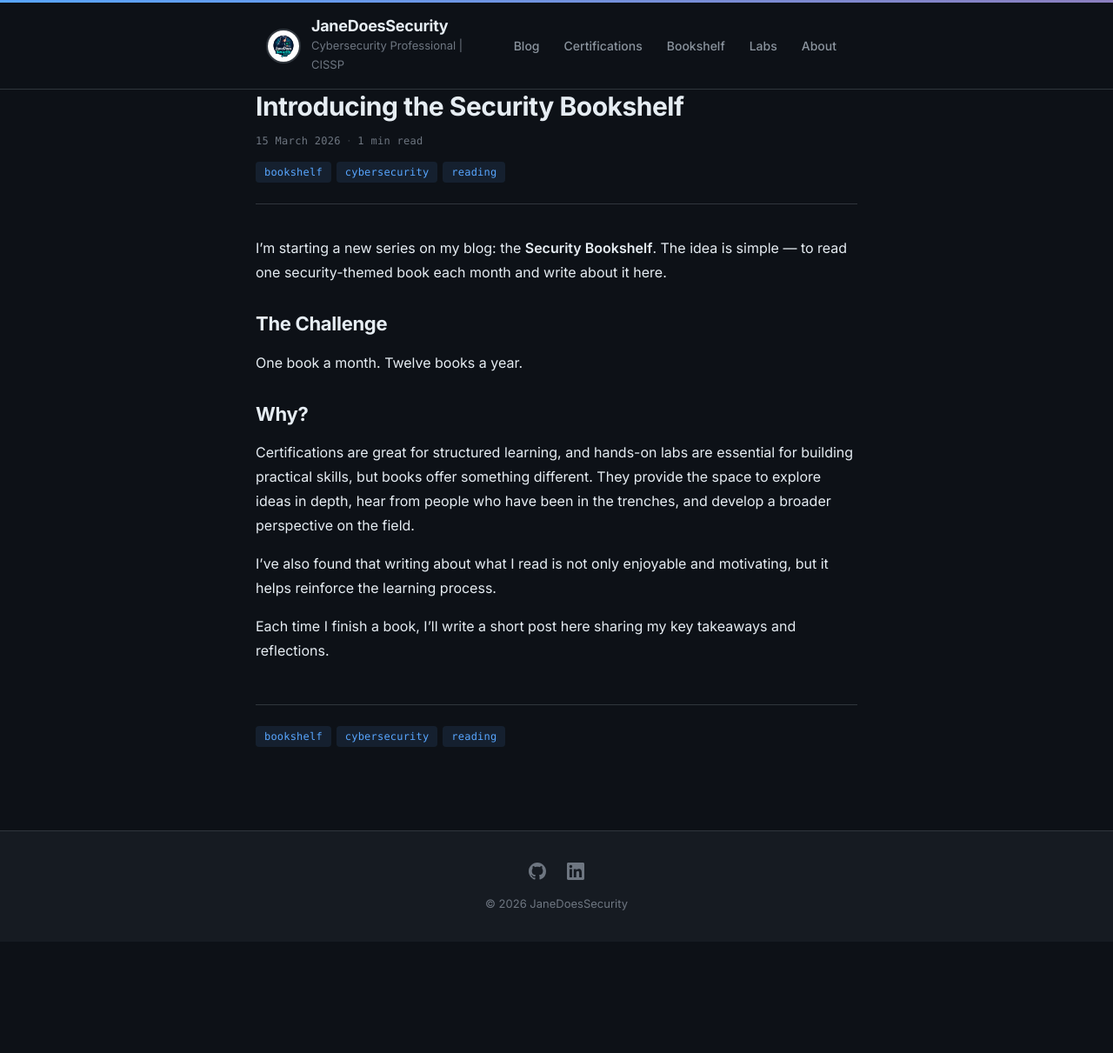
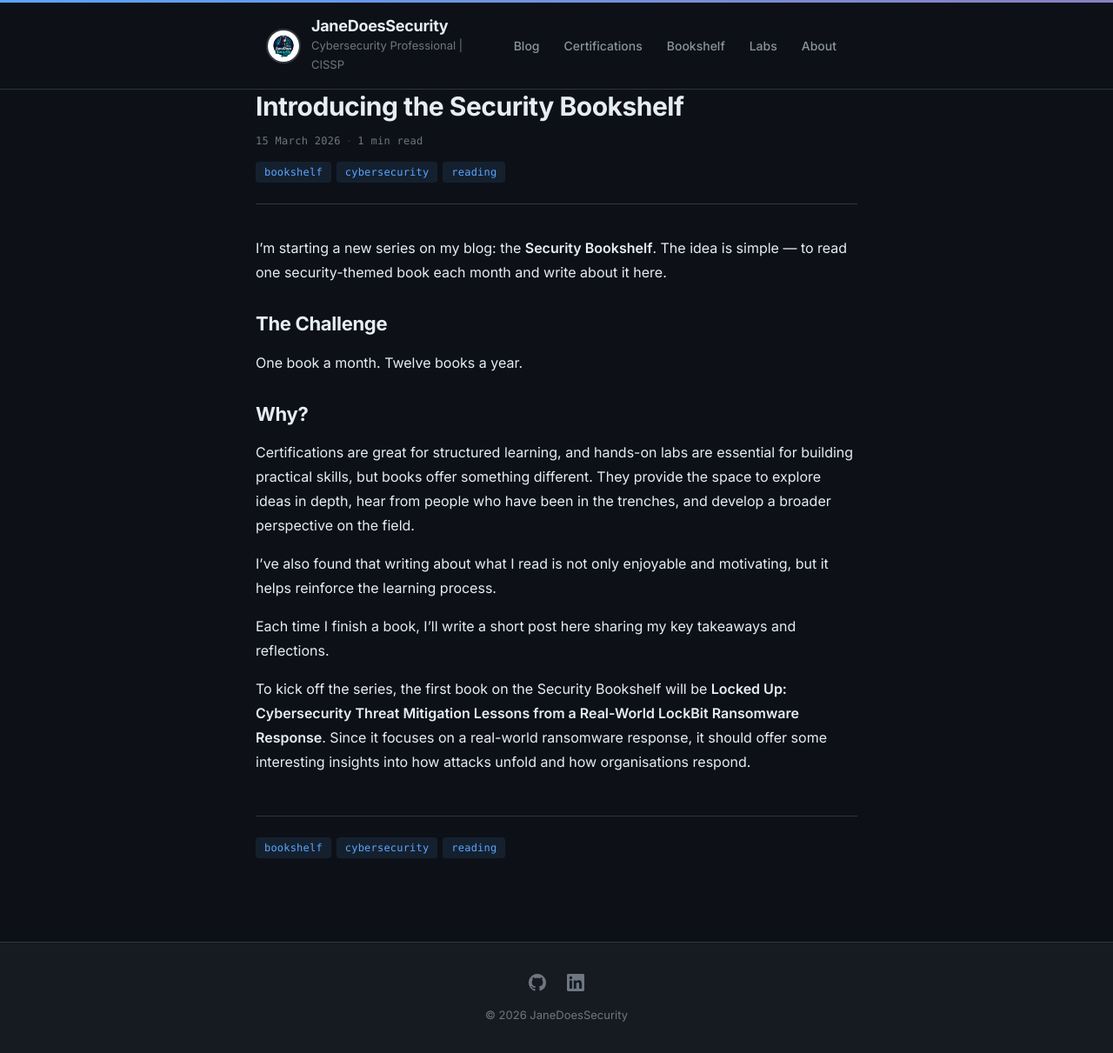
Before and after one commit to janedoessecurity/janedoessecurity.github.io, a Jekyll site: the page built from _posts/2026-03-15-security-bookshelf-introduction.md, in a window 1280 px wide. Shown: the whole page at 87% size. Built offline with Jekyll 4.4.1, drawn with Linux system fonts in a browser that asks for light colours; before the commit the page ends 1083 px from its top, so only the background shows below that.

Commit message:
Add first book announcement to Security Bookshelf intro post
Co-Authored-By: Claude Opus 4.6 (1M context) <noreply@anthropic.com>

```diff
--- a/_posts/2026-03-15-security-bookshelf-introduction.md
+++ b/_posts/2026-03-15-security-bookshelf-introduction.md
@@ -20,3 +20,5 @@ Certifications are great for structured learning, and hands-on labs are essentia
 I've also found that writing about what I read is not only enjoyable and motivating, but it helps reinforce the learning process.
 
 Each time I finish a book, I'll write a short post here sharing my key takeaways and reflections.
+
+To kick off the series, the first book on the Security Bookshelf will be **Locked Up: Cybersecurity Threat Mitigation Lessons from a Real-World LockBit Ransomware Response**. Since it focuses on a real-world ransomware response, it should offer some interesting insights into how attacks unfold and how organisations respond.
```
